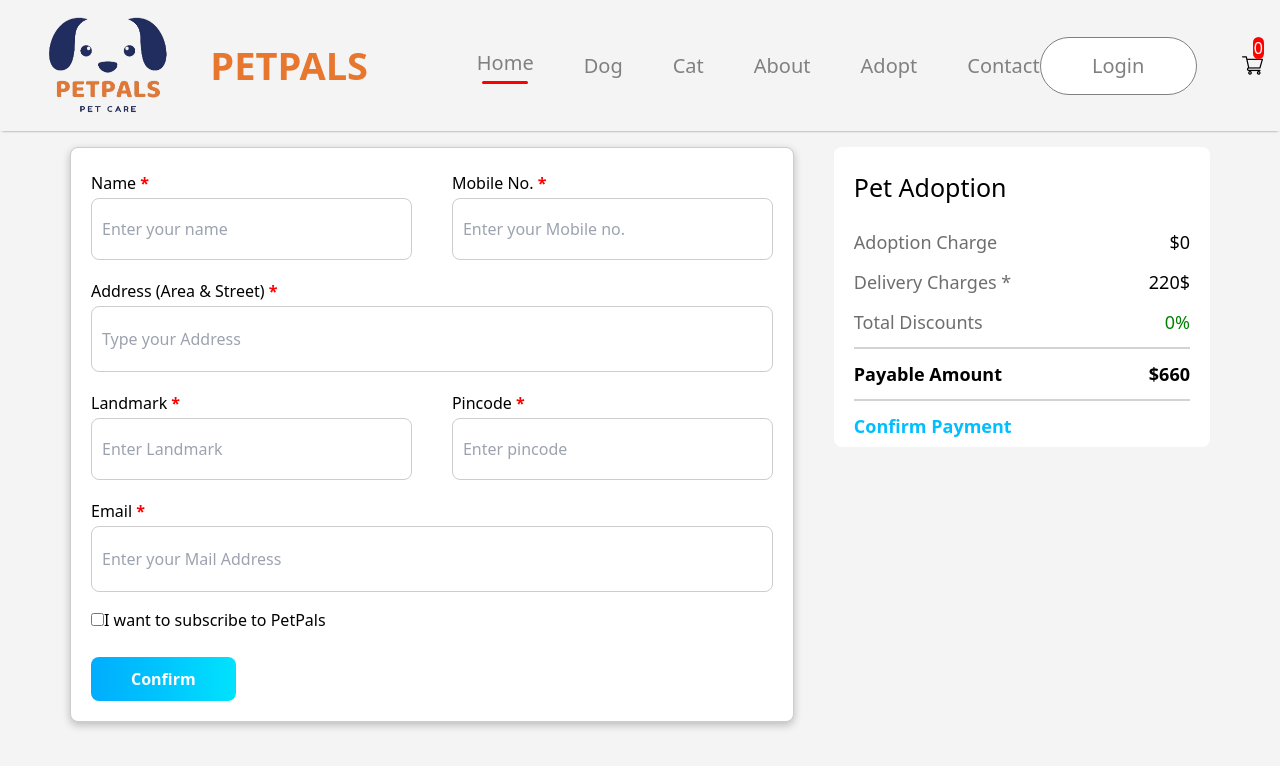
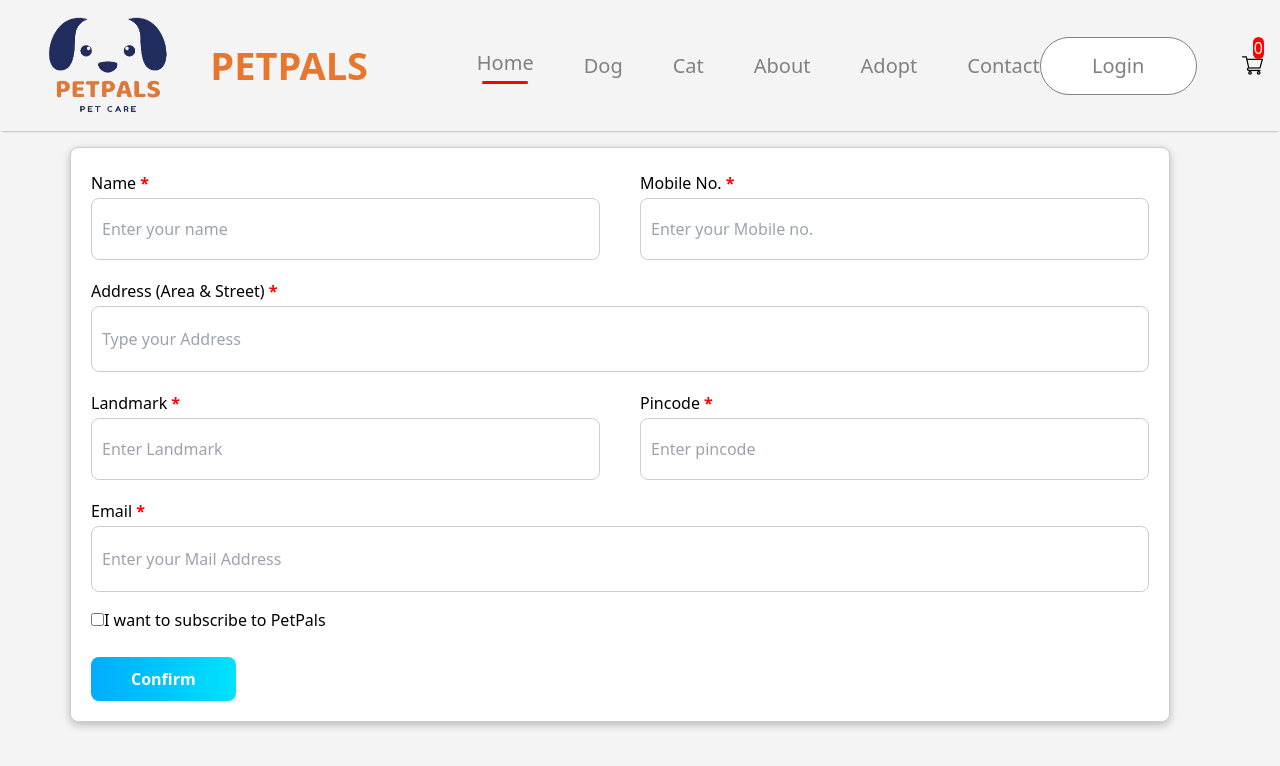
Before and after one commit to Alipakkr/PetPals, a React (Create React App) app in the folder frontend/my-react-app/: page /address in a window 1280 px wide. Shown: the top 766 px of the page. Built offline with nearby package versions, Linux system fonts and the light colour scheme.

Commit message:
props drilling

```diff
--- a/frontend/my-react-app/src/Pages/Address.jsx
+++ b/frontend/my-react-app/src/Pages/Address.jsx
@@ -1,75 +1,75 @@
-import React from 'react';
-import './styles/Address.css'
+import React, { useEffect, useState } from 'react';
+import './styles/Address.css';
+import { useLocation, useNavigate } from 'react-router-dom';
 
 const Address = () => {
+    const data = useLocation().state;
+    const navigate = useNavigate();
+
+    const [state, setState] = useState({
+        ...data,
+        username: '',
+        email: '',
+        address: '',
+        phone: '',
+        pin: '',
+        landmark:''
+    });
+
+    const handleSubmit = (e) => {
+        e.preventDefault();
+        navigate('/payments');
+    }
+
+    const handleInputChange = (e) => {
+        const { id, value } = e.target;
+        setState(prevState => ({
+            ...prevState,
+            [id]: value
+        }));
+    }
+
+    useEffect(()=>{
+        console.log(state);
+    },[state])
+
     return (
         <div id="main" className="wrapper">
-      <form id="addressForm">
+            <form onSubmit={handleSubmit} id="addressForm">
                 <div className="singleRow">
                     <div>
                         <p>Name <span>*</span></p>
-            <input id="name" type="text" placeholder="Enter your name" required />
+                        <input id="username" type="text" placeholder="Enter your name" value={state.username} onChange={handleInputChange} required />
                     </div>
                     <div>
                         <p>Mobile No. <span>*</span></p>
-            <input id="mobile" type="text" placeholder="Enter your Mobile no." required />
+                        <input id="phone" type="text" placeholder="Enter your Mobile no." value={state.phone} onChange={handleInputChange} required />
                     </div>
                 </div>
                 <div>
                     <p>Address (Area & Street) <span>*</span></p>
-          <input id="area" type="text" placeholder="Type your Address" required />
+                    <input id="address" type="text" placeholder="Type your Address" value={state.address} onChange={handleInputChange} required />
                 </div>
                 <div className="singleRow">
                     <div>
                         <p>Landmark <span>*</span></p>
-            <input id="landmark" type="text" placeholder="Enter Landmark" required />
+                        <input id="landmark" type="text" placeholder="Enter Landmark" value={state.landmark} onChange={handleInputChange} required />
                     </div>
                     <div>
                         <p>Pincode <span>*</span></p>
-            <input id="pincode" type="text" placeholder="Enter pincode" required />
+                        <input id="pin" type="text" placeholder="Enter pincode" value={state.pin} onChange={handleInputChange} required />
                     </div>
                 </div>
                 <div>
                     <p>Email <span>*</span></p>
-          <input id="email" type="text" placeholder="Enter your Mail Address" required />
+                    <input id="email" type="text" placeholder="Enter your Mail Address" value={state.email} onChange={handleInputChange} required />
                 </div>
-        {/* <div>
-          <select name="address" id="addressType">
-            <option value="">Address Type</option>
-            <option value="home">Home</option>
-            <option value="office">Office</option>
-            <option value="others">Others</option>
-          </select>
-        </div> */}
-        <input type="checkbox" />
+                <input type="checkbox" required/>
                 <p className="inline">I want to subscribe to PetPals</p>
                 <input type="submit" value="Confirm" />
             </form>
 
-
-      <div id="orderSummary">
-        <h1>Pet Adoption <span id="totalitem"></span></h1>
-        <div>
-          <p className="gray">Adoption Charge</p>
-          <p id="totalmrp">$0</p>
-        </div>
-        <div>
-          <p className="gray">Delivery Charges *</p>
-          <p id="payday">220$</p>
-        </div>
-        <div>
-          <p className="gray">Total Discounts</p>
-          <p id="totaldiscount" className="green">0%</p>
-        </div>
-        <hr />
-        <div>
-          <h2>Payable Amount</h2>
-          <h2 id="paytm"> $660 </h2>
-        </div>
-        <hr />
-        {/* <button style={{color:'black',borderRadius:'8px',backgroundColor:'violet',padding:'0% 2%'}}>Confirm Payment</button> */}
-        <h2 style={{ color: 'deepskyblue' }}>Confirm Payment</h2>
-      </div>
+            {/* Order summary section */}
         </div>
     );
 };
--- a/frontend/my-react-app/src/Pages/Singlepet.jsx
+++ b/frontend/my-react-app/src/Pages/Singlepet.jsx
@@ -9,6 +9,7 @@ const Singlepet = () => {
     const { petid } = useParams();
     const navigate = useNavigate();
     console.log(petid);
+    const propdata = useSelector((store)=> store.pet);
     const state = useSelector((store) => store.pet);
     console.log(state);
     const loading = useSelector((store) => store.isLoading);
@@ -17,7 +18,7 @@ const Singlepet = () => {
         dispatch(GetSingleData(petid))
     }, [petid]);
     const handleClick = ()=>{
-        navigate('/address');
+        navigate('/address',{state:propdata});
     }
     return (
         <div className='main-ind-pet'>
```
Lines whose indentation alone changed are shown as unchanged.
